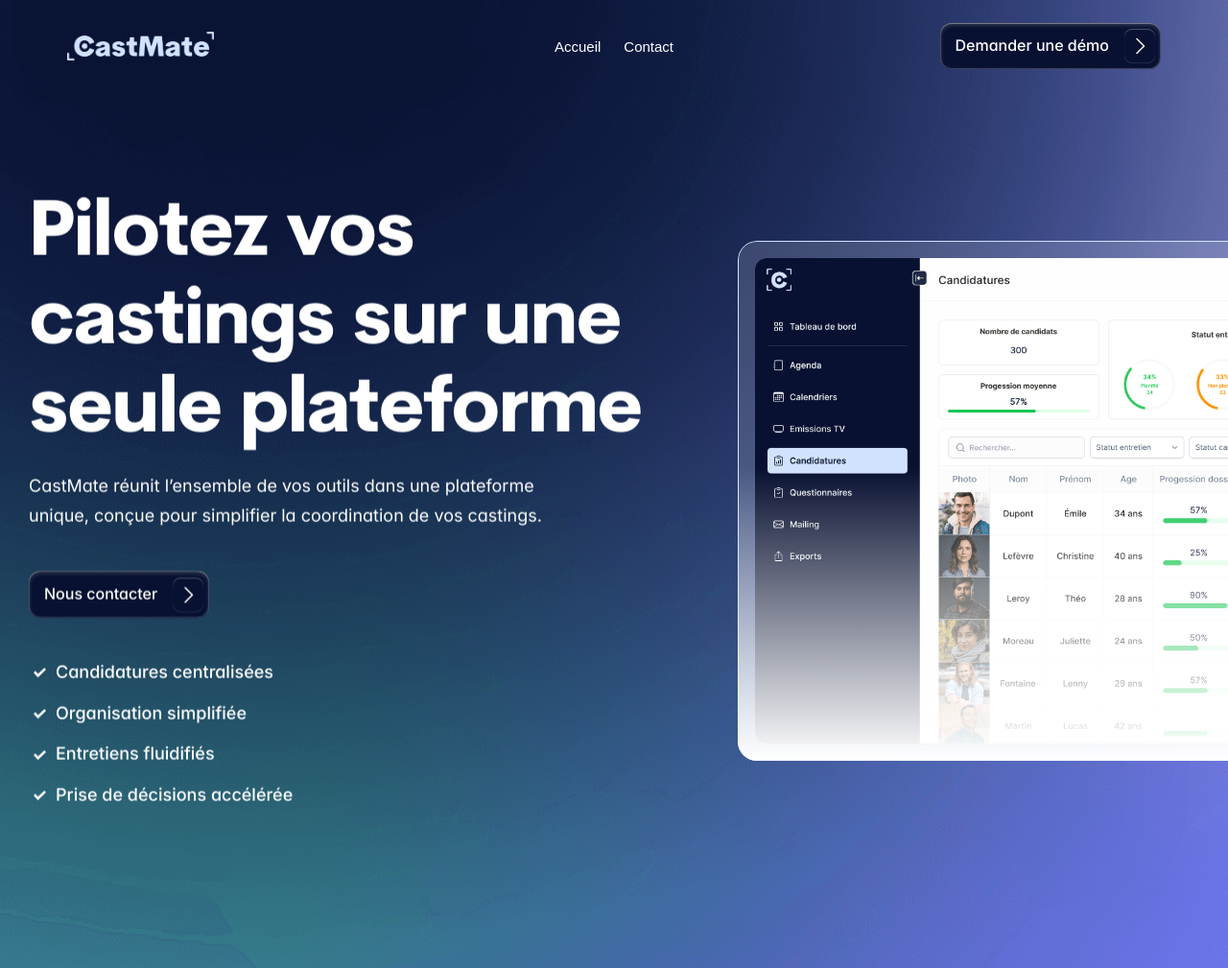
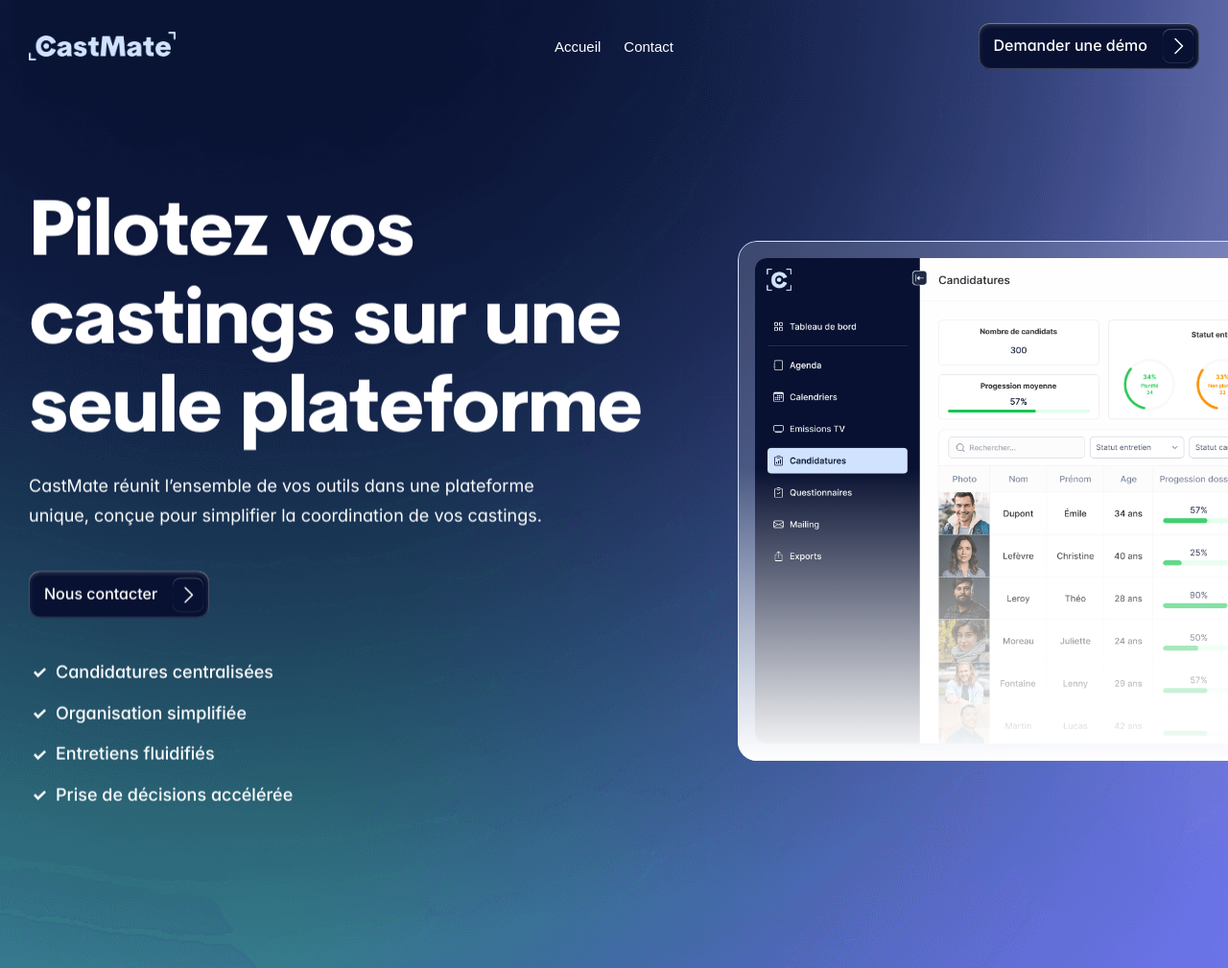
Before and after one commit to Ilionito/castmate-site, an Eleventy site: page src/index.njk in a window 1280 px wide. Shown: the top 1009 px of the page at 96% size. Built offline with nearby package versions, Linux system fonts and the light colour scheme; Eleventy itself is replaced by a stand-in of ours; files that its build step writes are made by us from their sources.

Commit message:
fix(header): aligner logo + CTA sur le padding de la page (30 px)
Le .site-header__inner était contraint à max-width:1200px centré dans
le viewport — ce qui décalait :
  - le logo à x=62 (au lieu de x=30 comme le hero title / footer logo /
    Black Button du hero)
  - le bouton "Demander une démo" à x=1202 (au lieu de x=1235,
    symétrique au padding gauche)

Suppression de la contrainte max-width:1200px. Le header inner s'étend
maintenant sur toute la largeur du viewport avec un padding 30 px de
chaque côté, exactement comme le reste de la page.

Résultat (viewport 1280) :
  - logo header → l: 30  (match footer logo l:30, hero h1 l:30)
  - CTA header → r: 1235 (= 1265 - 30, symétrique gauche)

```diff
--- a/src/_includes/header.njk
+++ b/src/_includes/header.njk
@@ -1,6 +1,6 @@
 <style>
 .site-header{position:fixed;inset:0 0 auto;z-index:100;background:transparent;transition:background-color .25s ease, box-shadow .25s ease}
-.site-header__inner{max-width:1200px;margin:0 auto;height:96px;padding:0 30px;display:grid;grid-template-columns:1fr auto 1fr;align-items:center}
+.site-header__inner{margin:0 auto;height:96px;padding:0 30px;display:grid;grid-template-columns:1fr auto 1fr;align-items:center}
 .site-header__logo{justify-self:start}
 .site-header__logo img{height:30px;width:auto;display:block;object-fit:contain}
 .site-header__nav{justify-self:center;display:flex;gap:24px}
```
